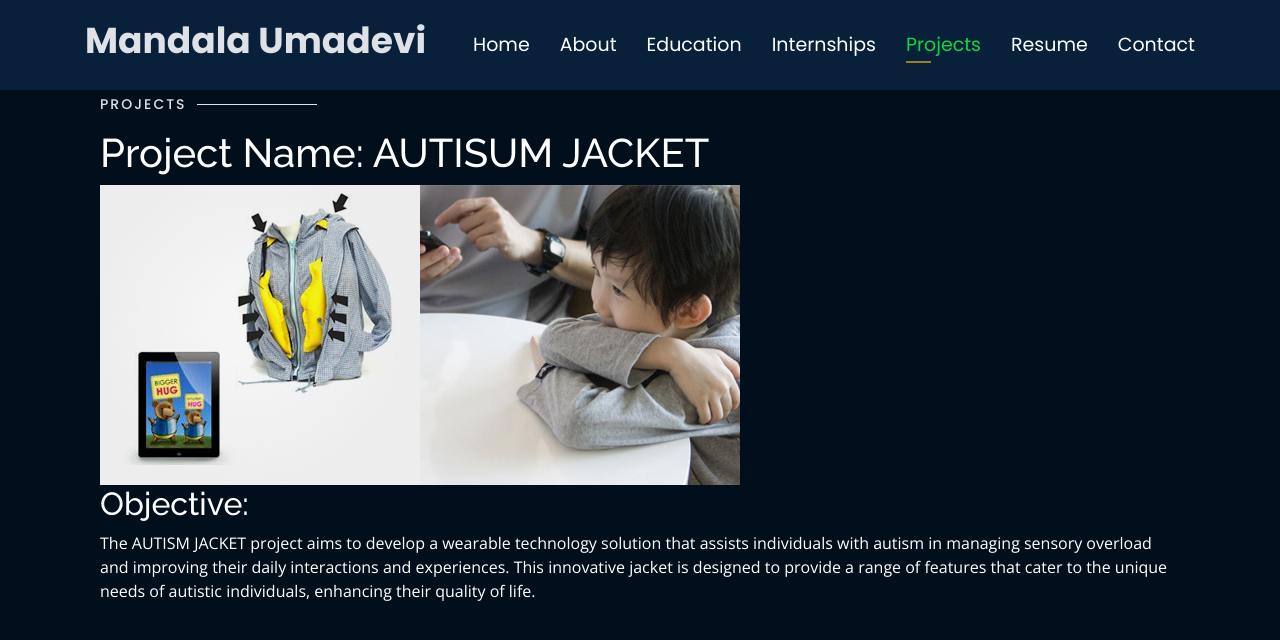
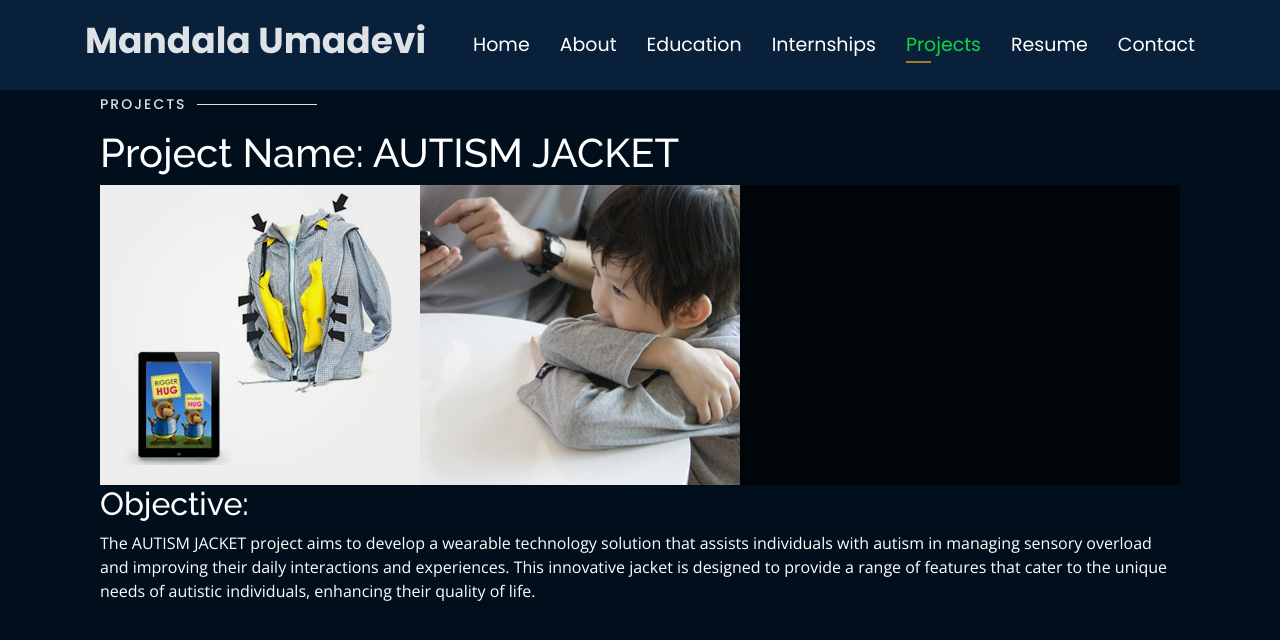
Before and after one commit to Umadevi0305/myportfolio, a plain HTML site: page index.html in a window 1280 px wide. Both pictures are taken after a click on the link "Projects". Drawn offline with nearby package versions, Linux system fonts and the light colour scheme.

Commit message:
Update index.html

```diff
--- a/index.html
+++ b/index.html
@@ -347,8 +347,17 @@
         <h2>Projects</h2>
       </div>
 
-        <h1>Project Name: AUTISUM JACKET </h1>
-        <img src="assets/img/project/autism.jpg" alt="Autism Jacket">
+
+        <h1>Project Name: AUTISM JACKET </h1>
+        <div class="portfolio-wrap">
+          <img src="assets/img/project/autism.jpg" class="img-fluid" alt="">
+          <div class="portfolio-info">
+            <h4>more about AUTISM JACKET </h4>
+            <div class="portfolio-links">
+              <a href="assets/img/certification/AUTISMJACKET.pdf" target="_blank" title="Certificate"><i class="bx bx-link"></i></a>
+            </div>
+          </div>
+        </div>
         <div class="section">
             <h2 class="section-title">Objective:</h2>
             <p>The AUTISM JACKET project aims to develop a wearable technology solution that assists individuals with autism in managing sensory overload and improving their daily interactions and experiences. This innovative jacket is designed to provide a range of features that cater to the unique needs of autistic individuals, enhancing their quality of life.</p>
@@ -375,13 +384,6 @@
 
 
   <!-- Start Skills Section -->
-  <div class="container">
-    <h1>Autism Jacket Project</h1>
-    <img src="path_to_your_image.jpg" alt="Autism Jacket">
-    <div class="section">
-        <h2 class="section-title">Objective:</h2>
-        <p>The AUTISM JACKET project aims to develop a wearable technology solution that assists individuals with autism in managing sensory overload and improving their daily interactions and experiences. This innovative jacket is designed to provide a range of features that cater to the unique needs of autistic individuals, enhancing their quality of life.</p>
-    </div>
 
   <!-- End Skills Section -->
 
```
